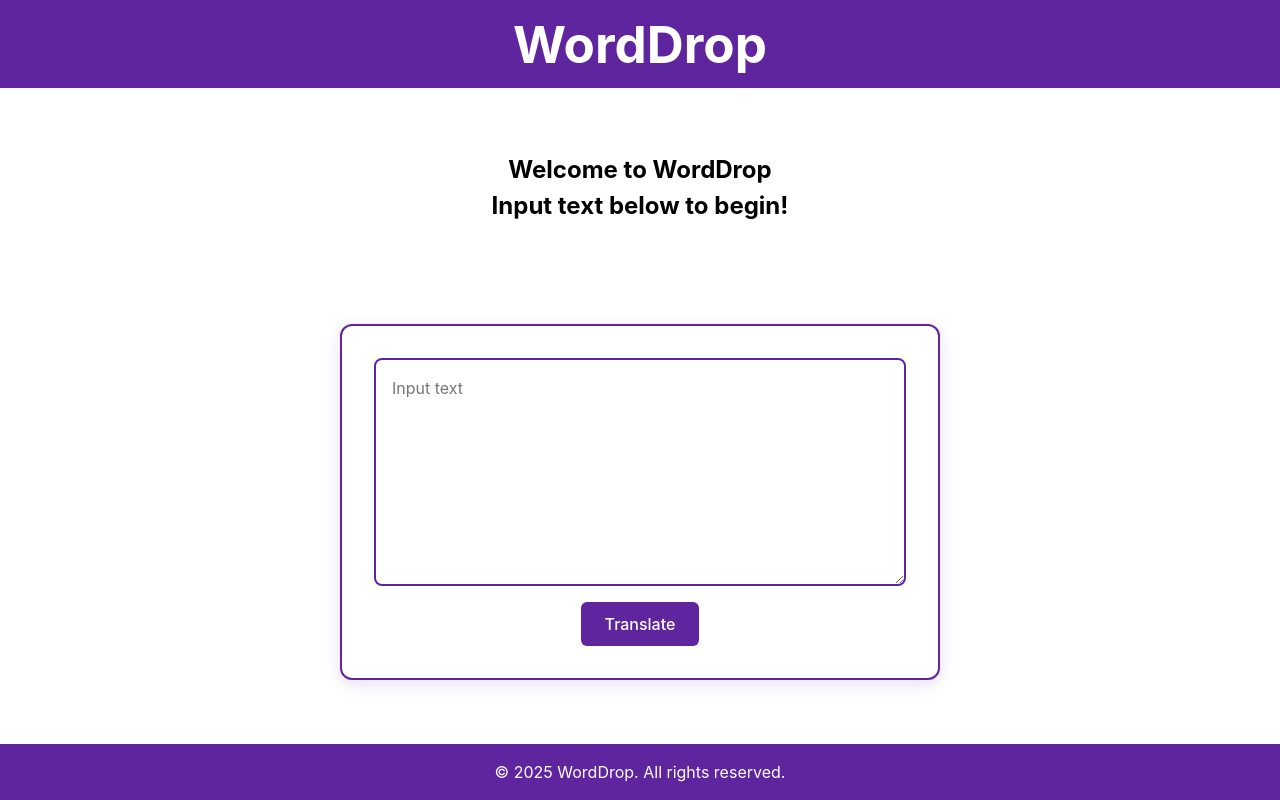
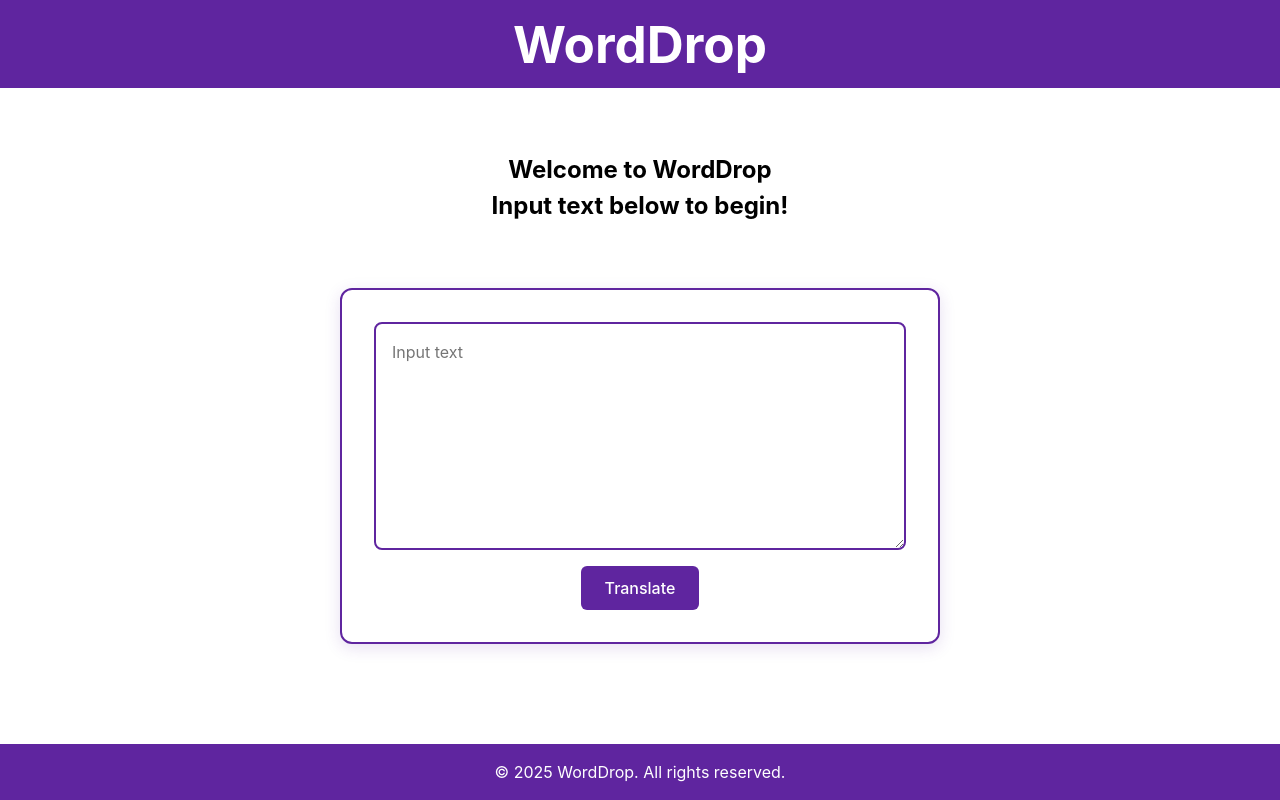
Before and after one commit to CSCI-40500-Fall-2025/project-megatron, a React (Vite) app in the folder client/: page / in a window 1280 px wide. Built offline with nearby package versions, Linux system fonts and the light colour scheme.

Commit message:
fixed duplicate scrollbar (#7)

```diff
--- a/client/src/App.css
+++ b/client/src/App.css
@@ -84,13 +84,10 @@ header {
   Main
 */
 .main-content {
-  flex: 1;
   width: 100%;
   padding: 2rem 1rem;
   background: var(--primary-bg);
   overflow-y: auto;           /* scrolls here instead of body */
-  display: flex;
-  flex-direction: column;
   align-items: center;
   text-align: center;
   color: black;
```
